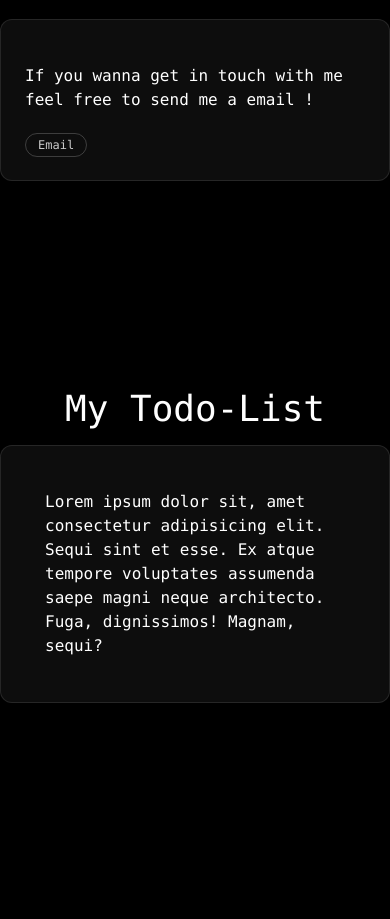
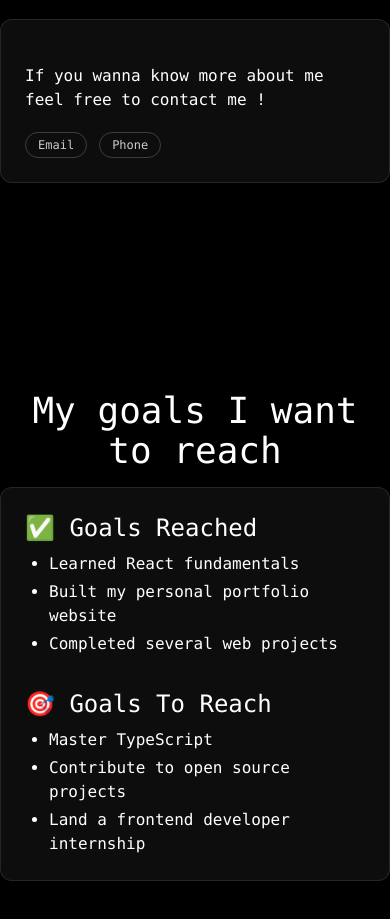
Before and after one commit to redasnkrs/Portfolio., a React (Vite) app: page / in a window 390 px wide. Shown: the part 3260-4179 px from the top of the page. Before the commit the page ends 4091 px from the top, so only its background shows below. Built offline with nearby package versions, Linux system fonts and the light colour scheme.

Commit message:
feat: update contact and add goals sections
- Update Contact Me section with a phone number and new text.

- Replace the Todo-List section with a list of goals to reach and goals already reached.

```diff
--- a/src/App.tsx
+++ b/src/App.tsx
@@ -251,9 +251,11 @@ function ContactMe() {
       <div className=''>
         <h2 className='text-4xl text-center mb-10'>Contact me</h2>
         <div className='container-4xl glass-card'>
-
-          <p className='py-5  '>If you wanna get in touch with me feel free to send me a email !</p>
-          <a className="pill hover:bg-[rgba(255,255,255,0.08)]" href="mailto:redadahman34@gmail.com">Email</a>
+          <p className='py-5  '>If you wanna know more about me feel free to contact me ! </p>
+          <div className='flex flex-wrap gap-3'>
+            <a className="pill hover:bg-[rgba(255,255,255,0.08)]" href="mailto:redadahman34@gmail.com">Email</a>
+            <a className="pill hover:bg-[rgba(255,255,255,0.08)]" href="phoneto:0488981759">Phone</a>
+          </div>
         </div>
       </div>
     </section>
@@ -263,11 +265,27 @@ function ContactMe() {
 function TodoList() {
   return (
     <section className='section'>
-      <h2 className='text-4xl mb-4 text-center'>My Todo-List </h2>
+      <h2 className='text-4xl mb-4 text-center'>My goals I want to reach </h2>
       <div className='glass-card container-4xl'>
-        <p className='p-5'>Lorem ipsum dolor sit, amet consectetur adipisicing elit. Sequi sint et esse. Ex atque tempore voluptates assumenda saepe magni neque architecto. Fuga, dignissimos! Magnam, sequi? </p>
+
+        {/* Simple todo list for reached and future goals */}
+        <div className="mb-8">
+          <h3 className="text-2xl mb-2">✅ Goals Reached</h3>
+          <ul className="list-disc pl-6 space-y-1">
+            <li>Learned React fundamentals</li>
+            <li>Built my personal portfolio website</li>
+            <li>Completed several web projects</li>
+          </ul>
+        </div>
+        <div>
+          <h3 className="text-2xl mb-2">🎯 Goals To Reach</h3>
+          <ul className="list-disc pl-6 space-y-1">
+            <li>Master TypeScript</li>
+            <li>Contribute to open source projects</li>
+            <li>Land a frontend developer internship</li>
+          </ul>
+        </div>
       </div>
-
     </section>
   )
 }
```
